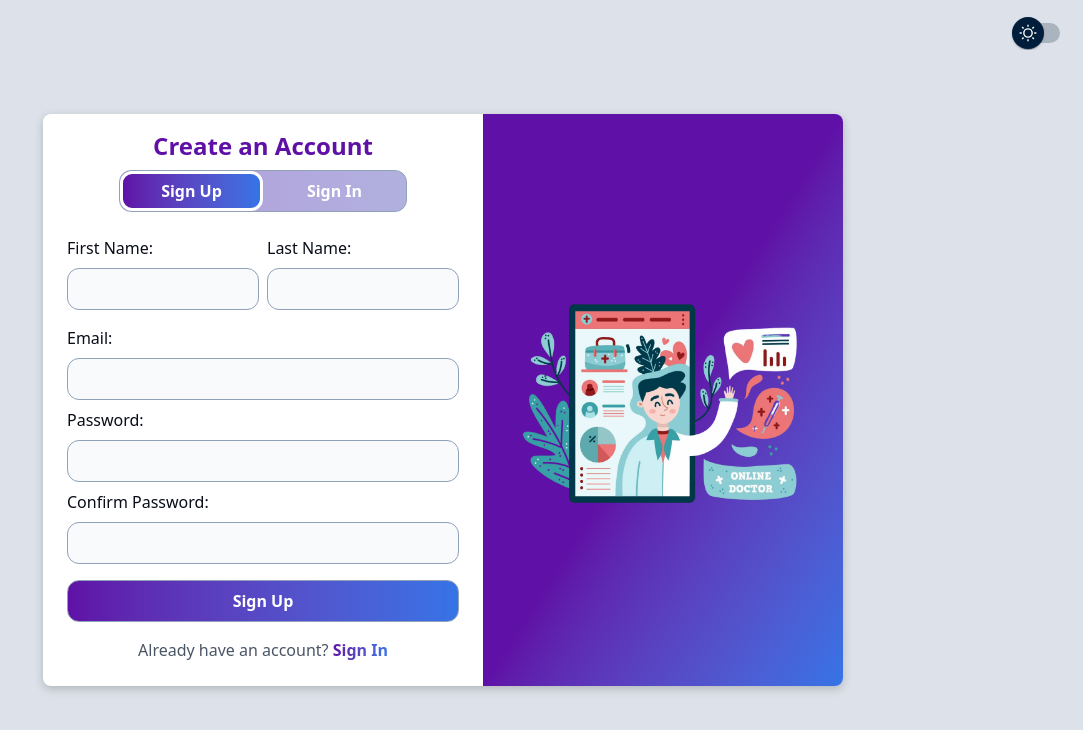
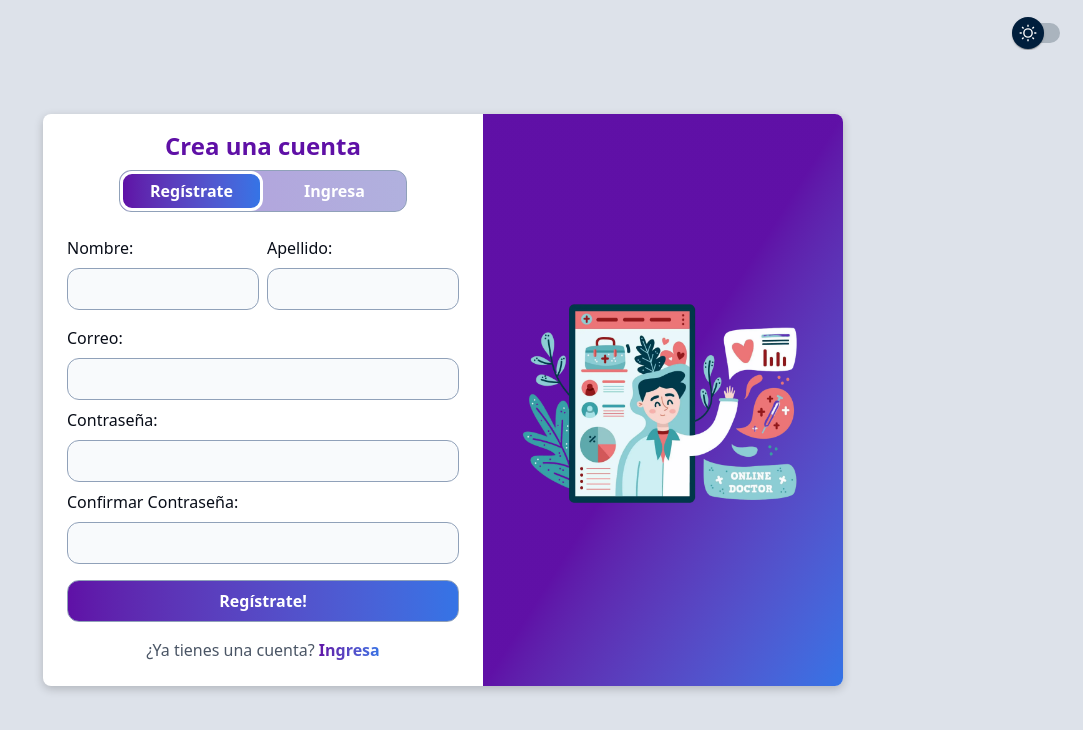
Before and after one commit to chowanza/clinicalHistory, a React (Vite) app: page /signup in a window 1280 px wide. Shown: the top 730 px of the page, without its empty margins (197-1280 px from the left). Built offline with nearby package versions, Linux system fonts and the light colour scheme.

Commit message:
Fixed labels to spanish

```diff
--- a/src/components/auth/SignInForm.jsx
+++ b/src/components/auth/SignInForm.jsx
@@ -26,14 +26,14 @@ const SignInForm = () => {
       ))}
       <form className='flex flex-col gap-4' onSubmit={onSubmit}>
         <div className='flex flex-col gap-2'>
-          <label htmlFor='email'>Email:</label>
+          <label htmlFor='email'>Correo:</label>
           <input
             className='border-slate-400 bg-slate-50 border p-2 rounded-xl dark:bg-slate-700 placeholder:text-red-500'
             type='email'
             {...register('email', { required: true })}
             placeholder={errors.email && 'Email is required'}
           />
-          <label htmlFor='password'>Password:</label>
+          <label htmlFor='password'>Contraseña:</label>
           <input
             className='border-slate-400 bg-slate-50 border p-2 rounded-xl dark:bg-slate-700 placeholder:text-red-500'
             type='password'
@@ -42,7 +42,7 @@ const SignInForm = () => {
           />
         </div>
         <Link to='/signin' className='font-semibold text-secondary self-end'>
-          Forgot password?
+          Olvidaste tu contraseña?
         </Link>
         <button
           type='submit'
@@ -52,17 +52,17 @@ const SignInForm = () => {
              hover:outline-2 hover:outline-white
              hover:bg-opacity-80 hover:animate-pulse'
         >
-          Sign In
+          Ingresa!
         </button>
         <div className='width-full text-center'>
           <span className='text-gray-600 dark:text-gray-400'>
-            Don't have an account?{' '}
+            ¿No tienes una cuenta?, {' '}
           </span>
           <Link
             to='/signup'
             className='font-bold bg-gradient-to-r from-primary to-secondary bg-clip-text text-transparent'
           >
-            Sign Up
+            Regístrate
           </Link>
         </div>
       </form>
--- a/src/components/auth/SignUpForm.jsx
+++ b/src/components/auth/SignUpForm.jsx
@@ -27,7 +27,7 @@ const SignUpForm = () => {
       <form className='flex flex-col gap-4' onSubmit={onSubmit}>
         <div className='flex gap-2 justify-center items-center'>
           <div className='flex flex-col gap-2 w-[calc(50%_-_0.25rem)]'>
-            <label htmlFor='first-name'>First Name:</label>
+            <label htmlFor='first-name'>Nombre:</label>
             <input
               className='border-slate-400 bg-slate-50 border p-2 rounded-xl dark:bg-slate-700 placeholder:text-red-500'
               type='text'
@@ -36,7 +36,7 @@ const SignUpForm = () => {
             />
           </div>
           <div className='flex flex-col gap-2 w-[calc(50%_-_0.25rem)]'>
-            <label htmlFor='last-name'>Last Name:</label>
+            <label htmlFor='last-name'>Apellido:</label>
             <input
               className='border-slate-400 bg-slate-50 border p-2 rounded-xl dark:bg-slate-700 placeholder:text-red-500'
               type='text'
@@ -46,21 +46,21 @@ const SignUpForm = () => {
           </div>
         </div>
         <div className='flex flex-col gap-2'>
-          <label htmlFor='email'>Email:</label>
+          <label htmlFor='email'>Correo:</label>
           <input
             className='border-slate-400 bg-slate-50 border p-2 rounded-xl dark:bg-slate-700 placeholder:text-red-500'
             type='email'
             {...register('email', { required: true })}
             placeholder={errors.email && 'Email is required'}
           />
-          <label htmlFor='password'>Password:</label>
+          <label htmlFor='password'>Contraseña:</label>
           <input
             className='border-slate-400 bg-slate-50 border p-2 rounded-xl dark:bg-slate-700 placeholder:text-red-500'
             type='password'
             {...register('password', { required: true })}
             placeholder={errors.password && 'Password is required'}
           />
-          <label htmlFor='confirm-password'>Confirm Password:</label>
+          <label htmlFor='confirm-password'>Confirmar Contraseña:</label>
           <input
             className='border-slate-400 bg-slate-50 border p-2 rounded-xl dark:bg-slate-700 placeholder:text-red-500'
             type='password'
@@ -78,18 +78,18 @@ const SignUpForm = () => {
              hover:outline-2 hover:outline-white
              hover:bg-opacity-80 hover:animate-pulse'
         >
-          Sign Up
+          Regístrate!
         </button>
 
         <div className='width-full text-center'>
           <span className='text-gray-600 dark:text-gray-400'>
-            Already have an account?{' '}
+            ¿Ya tienes una cuenta?{' '}
           </span>
           <Link
             to='/signin'
             className='font-bold bg-gradient-to-r from-primary to-secondary bg-clip-text text-transparent'
           >
-            Sign In
+            Ingresa
           </Link>
         </div>
       </form>
--- a/src/components/auth/Switch.jsx
+++ b/src/components/auth/Switch.jsx
@@ -16,10 +16,10 @@ const Switch = ({ isSignUp, setIsSignUp }) => {
   return (
     <div className='flex justify-around items-center bg-gradient-to-r from-primary-opacity border-slate-400 border to-secondary-opacity rounded-xl w-72 text-white font-semibold cursor-pointer relative text-center'>
       <span className='z-10 w-1/2 h-full p-2' onClick={handleSignUp}>
-        Sign Up
+        Regístrate
       </span>
       <span className='z-10 w-1/2 h-full p-2' onClick={handleSignIn}>
-        Sign In
+        Ingresa
       </span>
       <span
         className={`absolute w-1/2 h-full rounded-xl border-3 border-white left-0 bg-gradient-to-r from-primary to-secondary transition-transform duration-500 ease-in-out ${
--- a/src/components/dashboard-doctor/EnhancedTable.jsx
+++ b/src/components/dashboard-doctor/EnhancedTable.jsx
@@ -59,37 +59,37 @@ const headCells = [
     id: 'name',
     numeric: false,
     disablePadding: true,
-    label: 'Patient Name',
+    label: 'Nombre Paciente',
   },
   {
     id: 'dni',
     numeric: true,
     disablePadding: false,
-    label: 'DNI',
+    label: 'Teléfono',
   },
   {
     id: 'birthDate',
     numeric: true,
     disablePadding: false,
-    label: 'Birth Date',
+    label: 'Fecha Nacimiento',
   },
   {
     id: 'lastConsultation',
     numeric: true,
     disablePadding: false,
-    label: 'Last Consultation',
+    label: 'Ultima Consulta',
   },
   {
     id: 'diagnosis',
     numeric: true,
     disablePadding: false,
-    label: 'Diagnosis',
+    label: 'Diagnostico',
   },
   {
     id: 'actions',
     numeric: true,
     disablePadding: false,
-    label: 'Actions',
+    label: 'Acciones',
   },
 ]
 
@@ -239,7 +239,7 @@ function EnhancedTableToolbar(props) {
           component='div'
           className='dark:text-gray-200'
         >
-          Patient Information
+          Informacion de los Pacientes
         </Typography>
       )}
       {numSelected > 0 ? (
--- a/src/components/dashboard-doctor/PatientSearchBar.jsx
+++ b/src/components/dashboard-doctor/PatientSearchBar.jsx
@@ -4,7 +4,7 @@ const PatientSearchBar = ({ filter, setFilter }) => {
   return (
     <div className='bg-primary rounded-t-xl w-96 p-5 flex items-center justify-between'>
       <TextField
-        label='Filter by Name'
+        label='Filtrar por Nombre'
         variant='outlined'
         value={filter}
         onChange={(e) => setFilter(e.target.value)}
--- a/src/components/ui/Header.jsx
+++ b/src/components/ui/Header.jsx
@@ -10,7 +10,7 @@ const Header = ({ patientPage, toggleModal }) => {
   return (
     <header className='flex justify-between p-5 gap-5 w-full bg-background-light dark:bg-background-dark'>
       <h1 className='font-bold text-2xl text-text-light dark:text-text-dark'>
-        Medical Record Dashboard
+        Dashboard de Historias Clínicas
       </h1>
       <div className='flex items-center gap-5'>
         {patientPage ? (
@@ -51,7 +51,7 @@ const Header = ({ patientPage, toggleModal }) => {
                           hover:outline-2 hover:outline-white
                           hover:bg-opacity-80 hover:animate-pulse'
         >
-          Log Out <FaArrowRightFromBracket />
+          Salir <FaArrowRightFromBracket />
         </Link>
         <ThemeSwitch />
       </div>
--- a/src/pages/Auth.jsx
+++ b/src/pages/Auth.jsx
@@ -42,7 +42,7 @@ const Auth = () => {
         <div className='w-[55%] flex justify-center items-center flex-col pt-4'>
           <div className='flex flex-col gap-2'>
             <h1 className='text-center text-2xl text-primary dark:text-secondary font-bold'>
-              {isSignUp ? 'Create an Account' : 'Welcome Back! Sign In'}
+              {isSignUp ? 'Crea una cuenta' : 'Bienvenido Doc! Ingresa'}
             </h1>
             <Switch isSignUp={isSignUp} setIsSignUp={setIsSignUp} />
           </div>
--- a/src/pages/DashboardDoctor.jsx
+++ b/src/pages/DashboardDoctor.jsx
@@ -41,7 +41,7 @@ const DashboardDoctor = () => {
               onClick={openModal}
             >
               <FaPlus />
-              Add New Record
+              Agregar Nuevo Registro
             </button>
             <button
               className='p-3 text-white font-semibold rounded-xl bg-[#10793F] flex items-center gap-2 border-slate-400 border cursor-pointer
@@ -51,7 +51,7 @@ const DashboardDoctor = () => {
               hover:bg-opacity-80 hover:animate-pulse'
             >
               <FaFileExport />
-              Import From Excel
+              Importar desde Excel
             </button>
           </div>
         </div>
```
